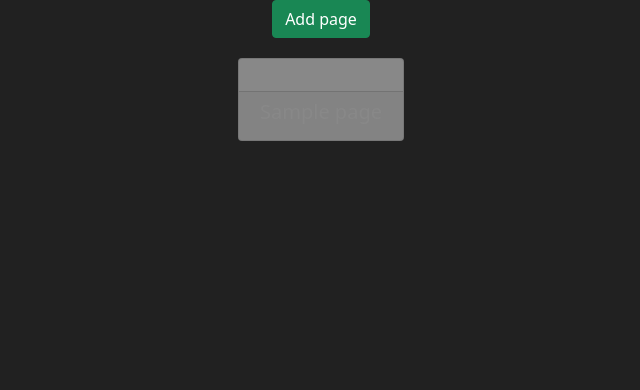
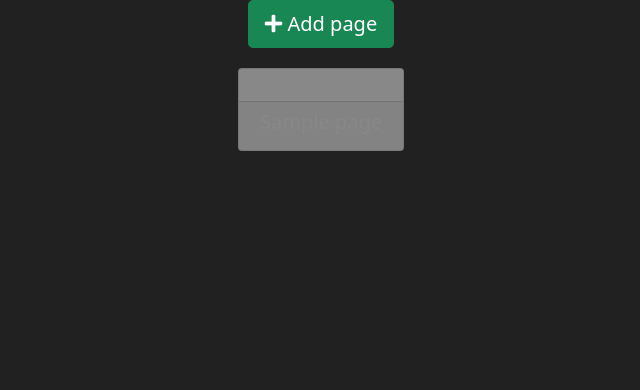
Before and after one commit to wilczu/forestlink, a Django app: page /user in a window 1280 px wide. Shown: the part 30-420 px from the top of the page, without its empty margins (319-959 px from the left). Run offline with Django 3.2, Linux system fonts and the light colour scheme; a user stored in the database is signed in; tables that the repository leaves empty hold one stand-in row (values such as "Sample post"); some libraries are stand-ins or nearby versions.

Commit message:
Make add page button bigger and add plus icon to it.

```diff
--- a/forest/templates/forest/user.html
+++ b/forest/templates/forest/user.html
@@ -4,6 +4,7 @@
 {% block title %} Home page {% endblock %}
 
 {% block body %}
+  {% fontawesome_5_static %}
 
     <nav class="navbar fixed-bottom navbar-dark bg-success navbar-expand-lg">
         <div class="container-fluid">
@@ -36,7 +37,7 @@
 
         <section>
           <div class="d-flex justify-content-center" style="margin-top: 30px;">
-            <button class="btn btn-success" data-bs-toggle="modal" data-bs-target="#addPage">Add page</button>
+            <button class="btn btn-success btn-lg" data-bs-toggle="modal" data-bs-target="#addPage">{% fa5_icon 'plus' 'fas' %} Add page</button>
           </div>
         </section>
 
@@ -45,7 +46,6 @@
         <section style="margin-top: 20px;">
           <div class="container">
             <div class="row justify-content-center">
-              {% fontawesome_5_static %}
               {% for page in all_pages %}
                 <div class="col col-md-2 page">
                   <div class="card" style="background: {{ page.page_color.background_color }};">
```
